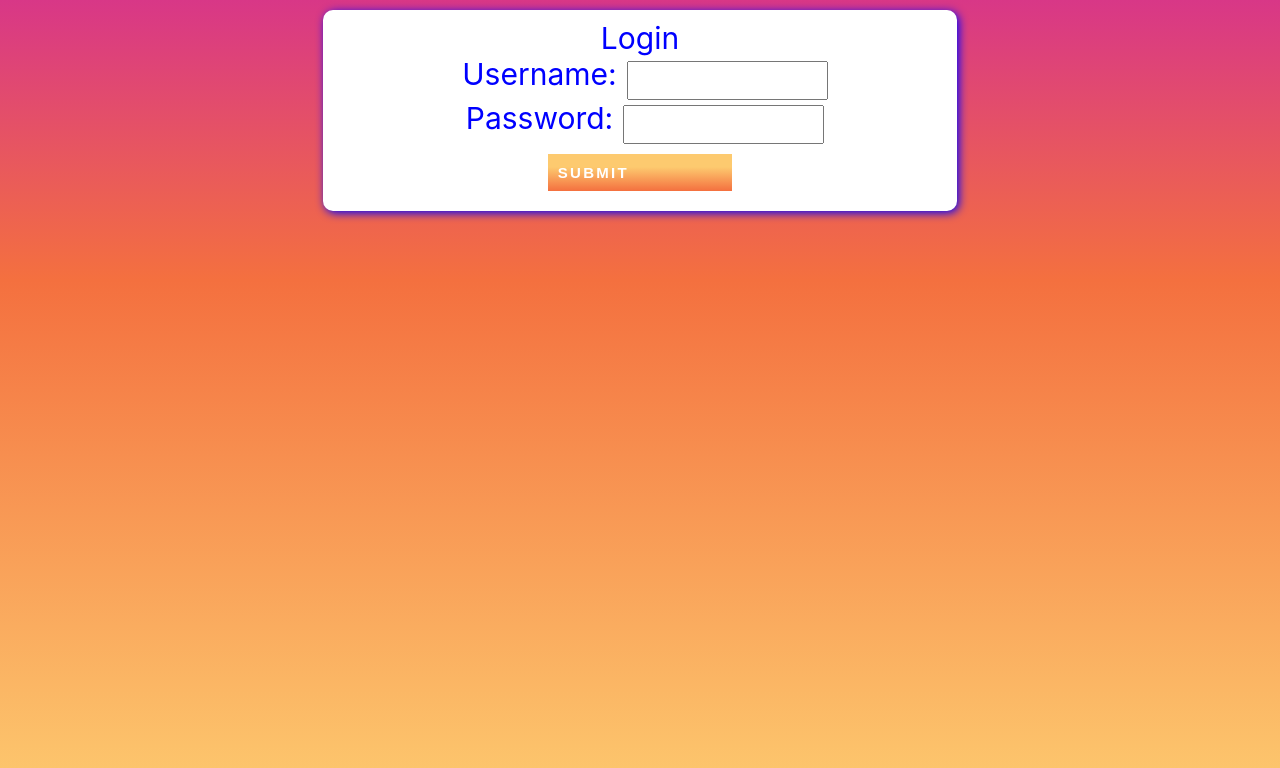
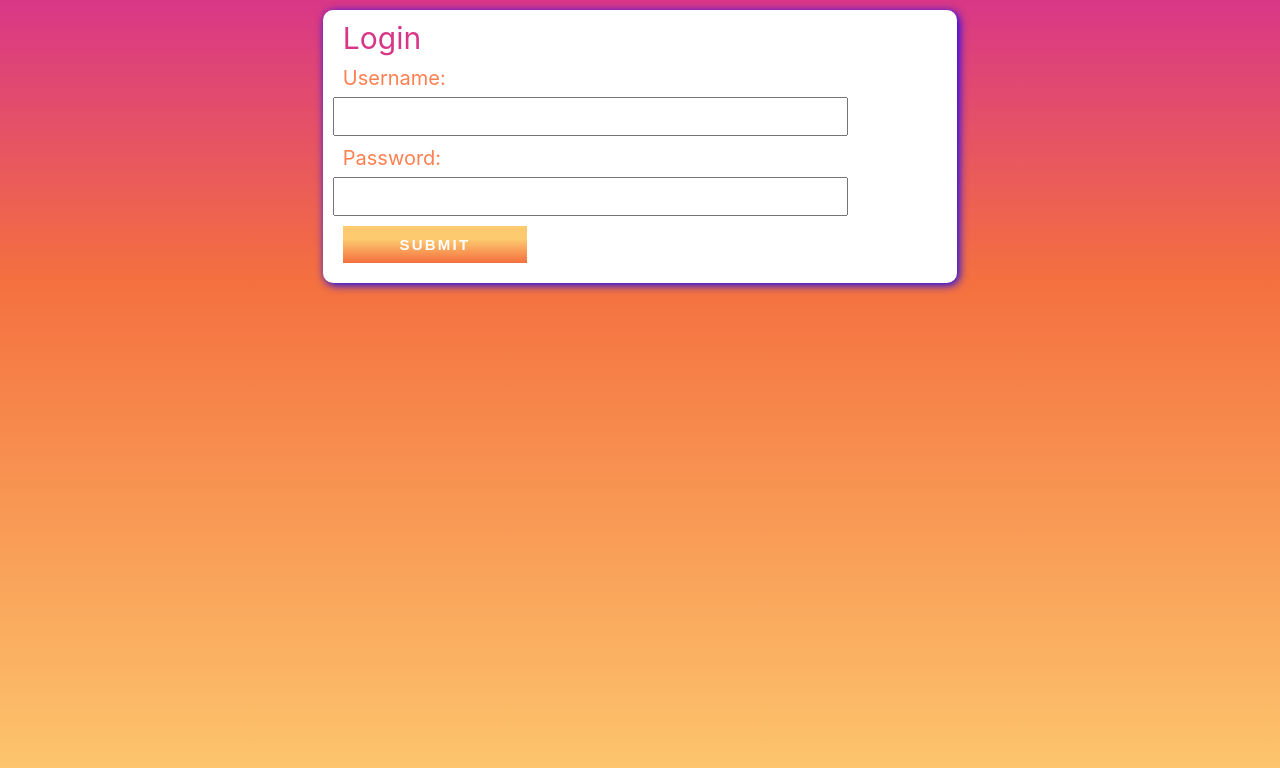
Before and after one commit to paigekellydev/MyCue, a React (Create React App) app in the folder frontend/: page /login in a window 1280 px wide. Shown: the top 768 px of the page. Built offline with nearby package versions, Linux system fonts and the light colour scheme.

Commit message:
some boxed working

```diff
--- a/frontend/src/App.css
+++ b/frontend/src/App.css
@@ -169,12 +169,27 @@ body {
 }
 
 /* Add some padding inside the task-card container */
-/* .container {
+.container {
   display: flex;
-  flex-wrap: wrap;
-  background-color: cornsilk;
-  color:black;
-} */
+  wrap: wrap;
+  font-size: 20px;
+  text-align: left;
+  width: auto;
+  margin: auto;
+}
+
+.day h1 {
+  text-align: center;
+  font-size: 20px;
+  width: 200px;
+  color: #662cab;
+  padding: 20px;
+  wrap:wrap;
+}
+
+.day {
+  margin: 20px;
+}
 
 /* div {
   display: flex;
@@ -230,18 +245,29 @@ form {
 } */
 
 label, input {
-  color: blue;
   padding: 10px;
-  text-align: left;
+  margin: 0;
 }
 
-form {
+.task-input {
+  padding: 20px;
+  margin:10px;
+  border: solid 1px rgba(128, 128, 128, 0.342);
+  border-radius: 2px;
+}
+
+#multiselectContainerReact {
+
+}
+
+form, .day {
   background-color: white;
   box-shadow: 2px 2px 10px blue;
   border-radius: 10px;
   position: relative;
   margin-top: 10px;
   align-self: center;
+  text-align: left;
   /* margin-left: 14%; */
   width: 60%;
   padding: 10px;
@@ -266,9 +292,16 @@ li {
   column-gap: 300px;
 }
 
+.form-name {
+  color:#d83787;
+  font-size: 30px;
+  text-align: center;
+}
+
   .login-btn, button, .button {
     text-transform: uppercase;
     text-decoration: none;
+    align-self: center;
     border: none;
     font-weight: 200;
     box-shadow: 2px 2px 5px white;
@@ -377,12 +410,33 @@ font-weight: 700;
 
 select {
   background: white;
-  border: 2px 2px 10px blue;
+  /* border: 2px 2px 10px blue; */
   font-size: 20px;
   width: 200px;
-  height:100px;
-  text-align: center;
+  /* height:100px; */
+  /* text-align: center; */
+  border: solid 1px rgba(128, 128, 128, 0.342);
+  border-radius: 2px;
   padding:10px;
   margin: 10px;
-  color: #662cab 35%
+  color: grey;
 }
+
+input {
+  width: 80%;
+}
+
+.add-task{
+  text-align: left;
+}
+
+label {
+  font-size: 20px;
+  justify-content: left;
+
+}
+
+.false {
+  color: #f4703f;
+  font-size: 20px;
+}
--- a/frontend/src/components/AddTask.js
+++ b/frontend/src/components/AddTask.js
@@ -64,7 +64,7 @@ export default class AddTask extends Component {
             onSelect={this.handleDays} // Function will trigger on select event
             onRemove={this.handleRemove} // Function will trigger on remove event
             displayValue="day" // Property name to display in the dropdown options
-            placeholder="choose day(s)"
+            placeholder="Select day(s)"
         />
     }
 
@@ -94,16 +94,17 @@ export default class AddTask extends Component {
     render() {
         return (
             <div>
-                <form onSubmit={this.handleSubmit}>
-                    <label>Task description</label>
-                    <input type='text' onChange={this.handleTask}></input>
-                    <label>What days of the week?</label>
+                <form onSubmit={this.handleSubmit} class="add-task">
+                    <label class="form-name">New Task Form</label><br></br>
+                    <label>Task:</label>
+                    <input class="task-input" placeholder="Enter task description" type='text' onChange={this.handleTask}></input> <br></br>
+                    <label>Schedule Task Days:</label>
                     {this.renderDays()}
                     {/* {this.renderUsers()} */}
-                    <label></label>
+                    <label>Assign Task to a Person:</label>
                     <select placeholder="Assign task"  value={this.state.value} onChange={this.handleUser}>
                         {this.renderUsers()}
-                    </select>
+                    </select> <br></br>
                     {/* <label>How many days per week?</label>
                         {this.renderFrequency()} */}
                     <input class="button"type="submit"></input>
--- a/frontend/src/components/Day.js
+++ b/frontend/src/components/Day.js
@@ -30,7 +30,7 @@ export default class Day extends Component {
 
     render() {
         return (
-            <div>
+            <div class="day">
                 <h1>{this.props.day.day_of_the_week}</h1>
                 <ul>
                     {this.displayTasks()}
--- a/frontend/src/components/LoginForm.js
+++ b/frontend/src/components/LoginForm.js
@@ -29,7 +29,7 @@ export default class LoginForm extends Component {
       <div>
         {/* <p>Please Log In</p> */}
         <form class="login-form" onSubmit={this.handleSubmit}>
-          <label>Login</label><br></br>
+          <label class="form-name">Login</label><br></br>
           <label id="username-field">Username:</label>
           <input
             type="text"
```
